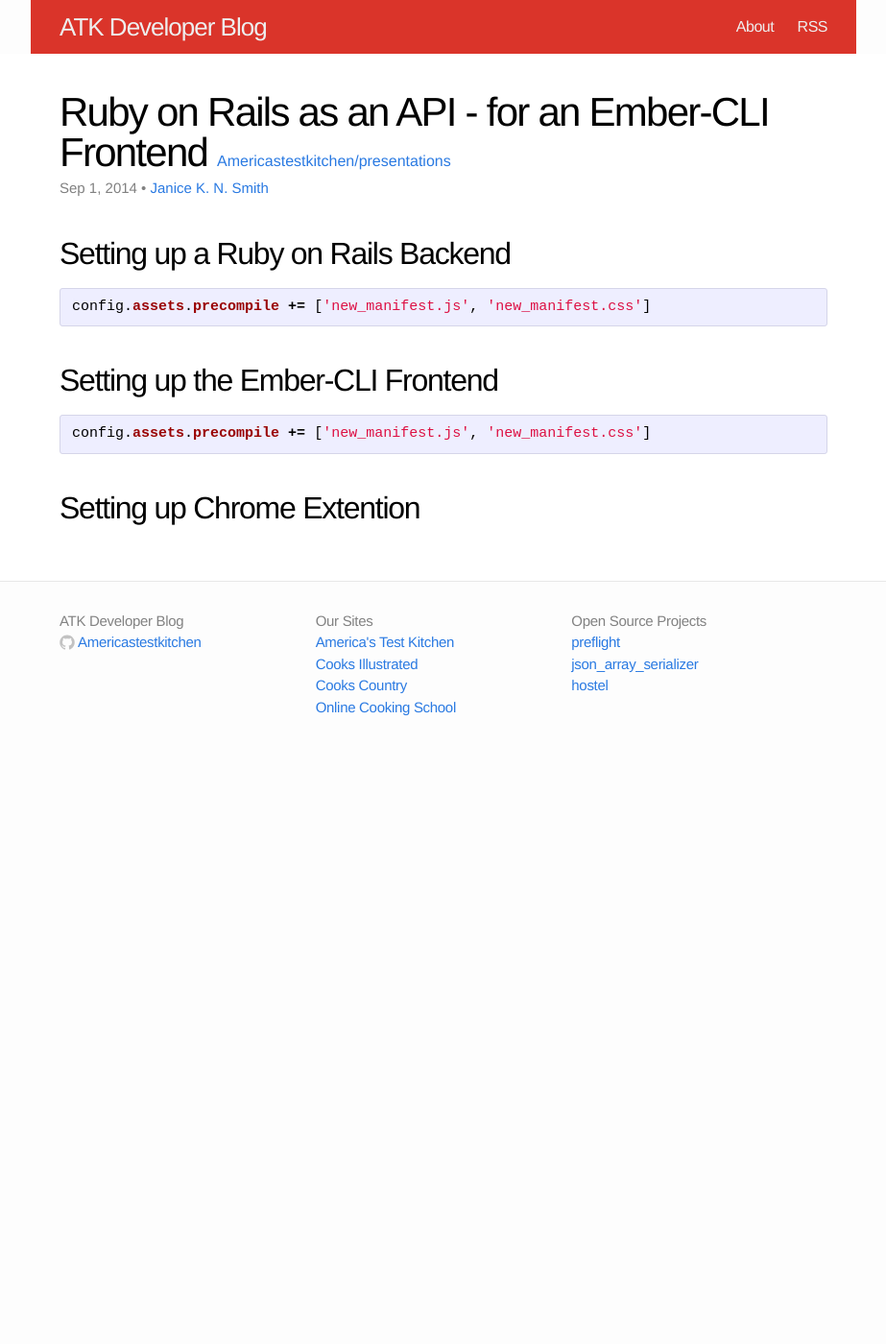
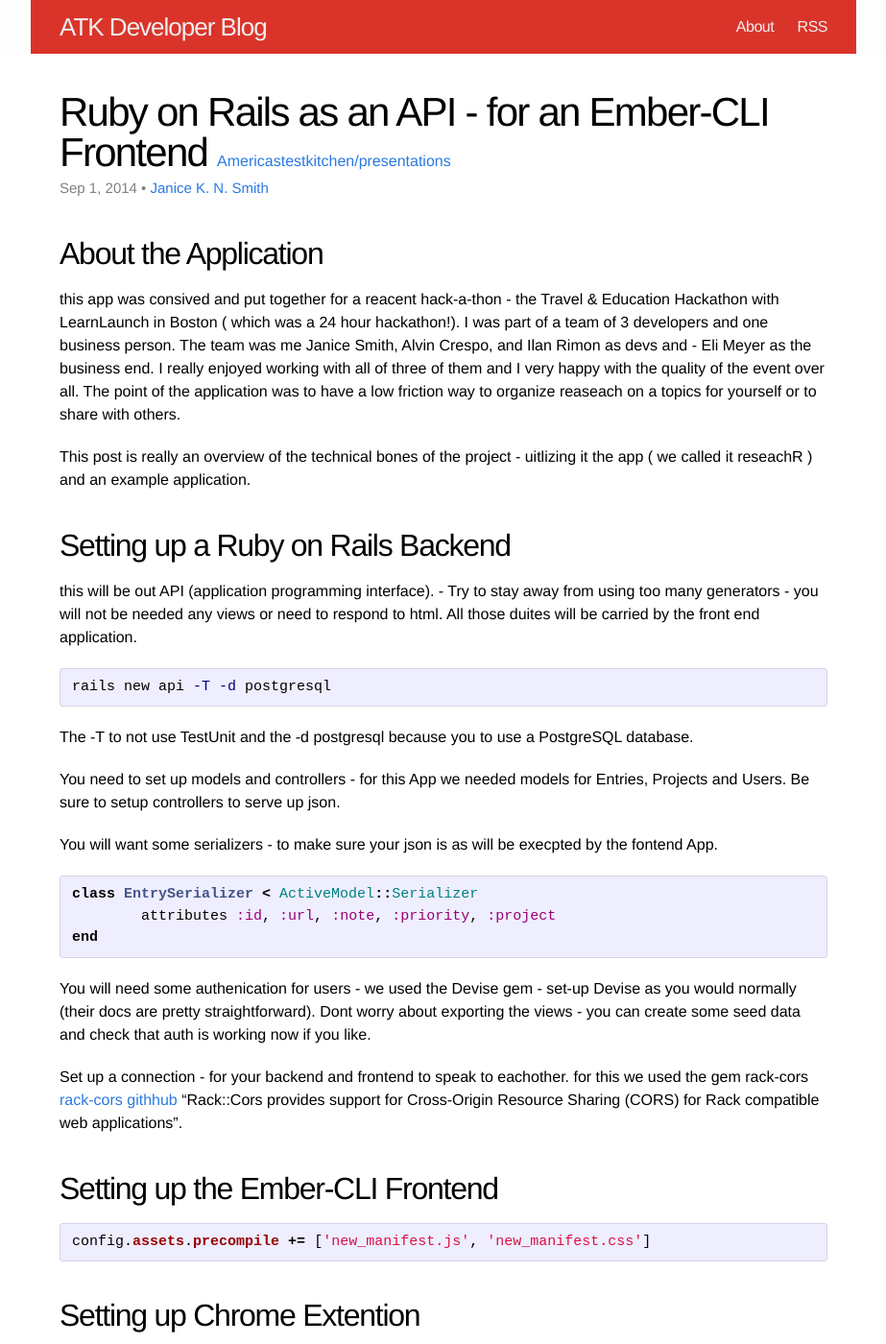
Before and after one commit to Americastestkitchen/Americastestkitchen.github.io, a Jekyll site: the page built from _posts/2014-09-01-rails-and-ember-cli.markdown, in a window 1280 px wide and 1400 px high. Shown: the whole window at 96% size, without its empty margins (178-1101 px from the left). Built offline with Jekyll 4.4.1, drawn with Linux system fonts in a browser that asks for light colours.

Commit message:
backend desc up

```diff
--- a/_posts/2014-09-01-rails-and-ember-cli.markdown
+++ b/_posts/2014-09-01-rails-and-ember-cli.markdown
@@ -8,14 +8,33 @@
 categories: rails ember-cli chrome_extension
 ---
 
+## About the Application
+this app was consived and put together for a reacent hack-a-thon - the Travel & Education Hackathon with LearnLaunch in Boston ( which was a 24 hour hackathon!). I was part of a team of 3 developers and one business person. The team was me Janice Smith, Alvin Crespo, and Ilan Rimon as devs and - Eli Meyer as the business end. I really enjoyed working with all of three of them and I very happy with the quality of the event over all. The point of the application was to have a low friction way to organize reaseach on a topics for yourself or to share with others.
+
+This post is really an overview of the technical bones of the project - uitlizing it the app ( we called it reseachR ) and an example application.
+
 ## Setting up a Ruby on Rails Backend
+this will be out API (application programming interface). - Try to stay away from using too many generators - you will not be needed any views or need to respond to html. All those duites will be carried by the front end application.
 
+{% highlight shell %}
+rails new api -T -d postgresql
+{% endhighlight %}
 
+The -T to not use TestUnit and the -d postgresql because you to use a PostgreSQL database.
+
+You need to set up models and controllers - for this App we needed models for Entries, Projects and Users. Be sure to setup controllers to serve up json.
+
+You will want some serializers - to make sure your json is as will be execpted by the fontend App.
 
 {% highlight ruby %}
-config.assets.precompile += ['new_manifest.js', 'new_manifest.css']
+class EntrySerializer < ActiveModel::Serializer
+	attributes :id, :url, :note, :priority, :project
+end
 {% endhighlight %}
 
+You will need some authenication for users - we used the Devise gem - set-up Devise as you would normally (their docs are pretty straightforward). Dont worry about exporting the views - you can create some seed data and check that auth is working now if you like.
+
+Set up a connection - for your backend and frontend to speak to eachother. for this we used the gem rack-cors [rack-cors githhub](https://github.com/cyu/rack-cors) "Rack::Cors provides support for Cross-Origin Resource Sharing (CORS) for Rack compatible web applications".
 
 ## Setting up the Ember-CLI Frontend
 {% highlight ruby %}
```
